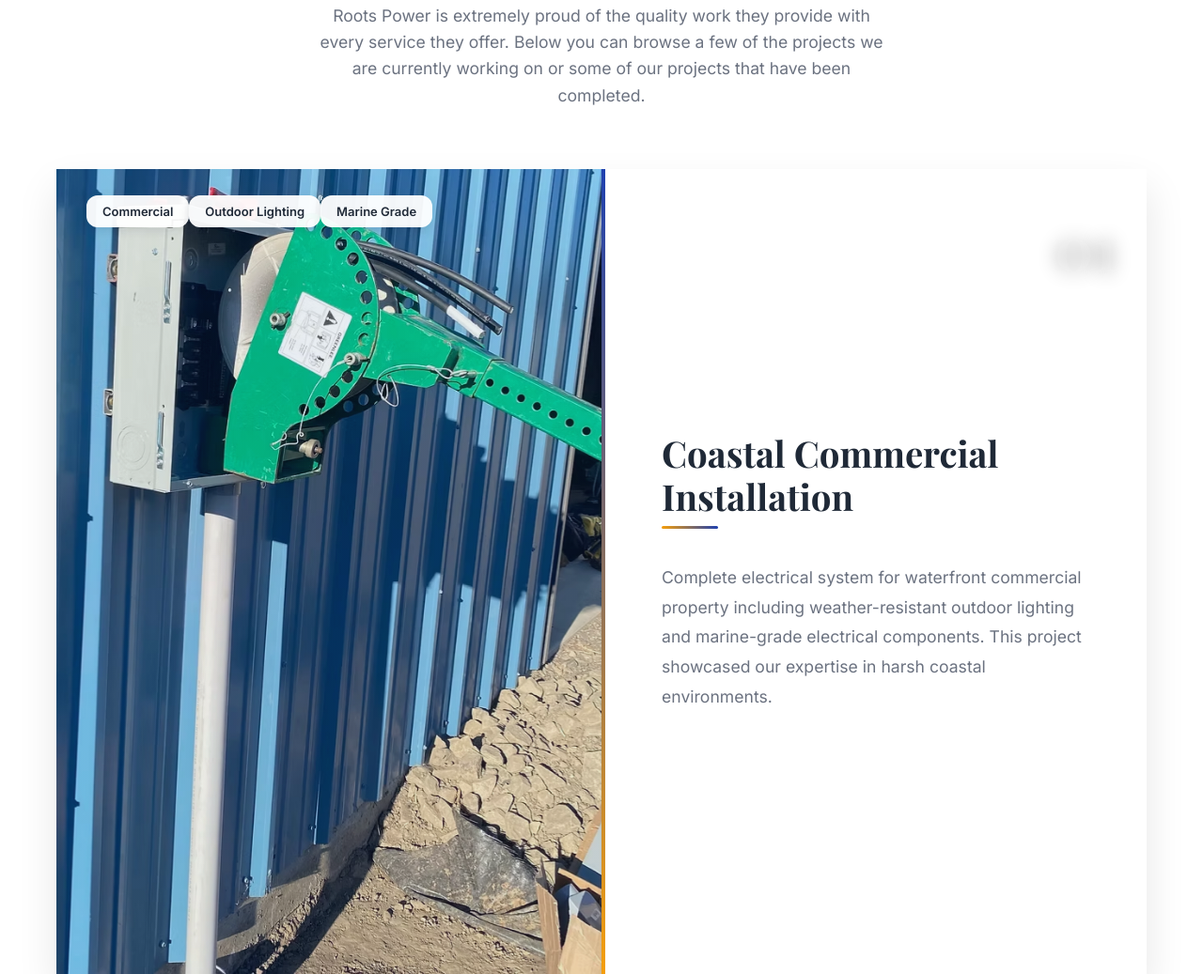
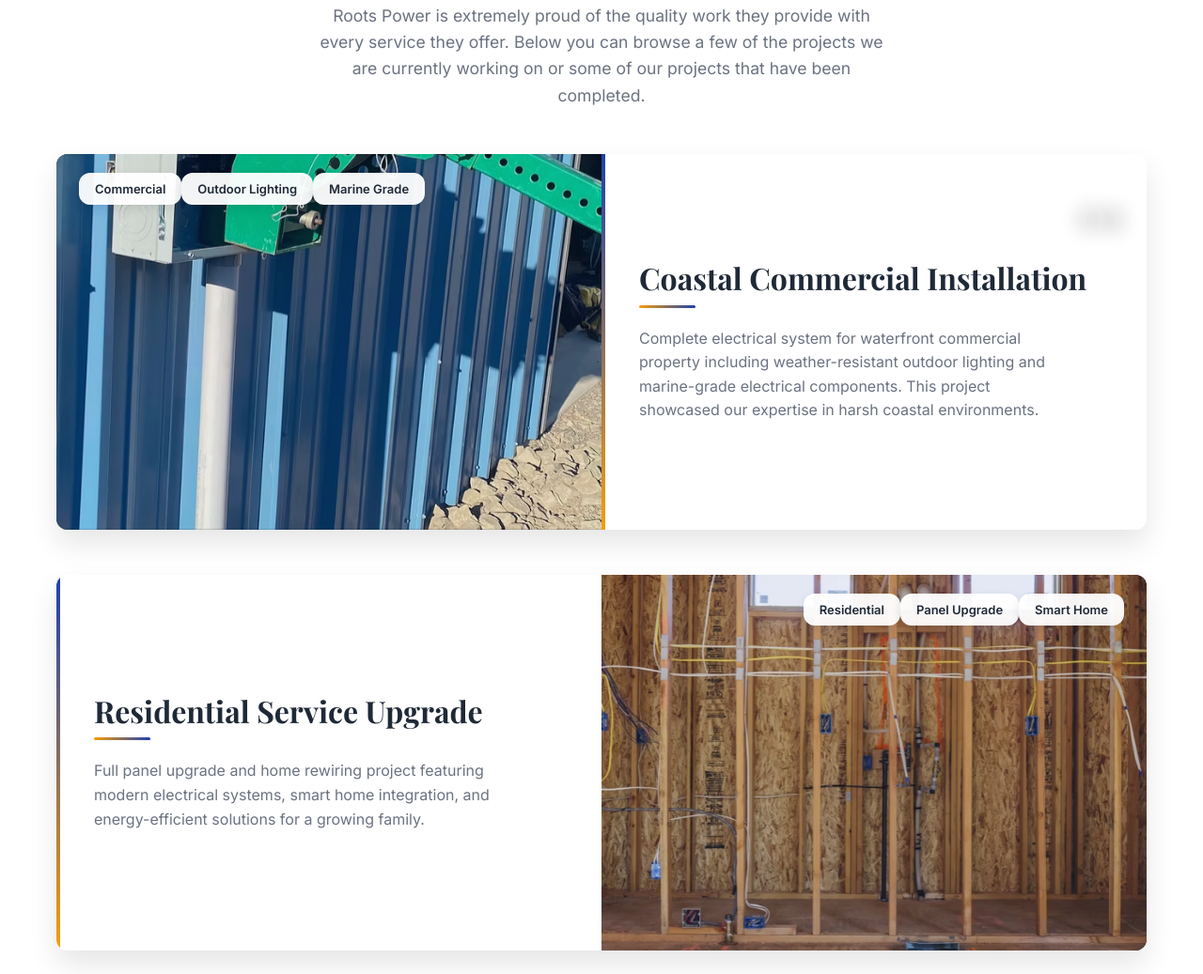
Before and after one commit to timothyjjcrow/roots-power-cms, a website: page index.html in a window 1280 px wide. Shown: the part 5896-6933 px from the top of the page at 94% size. Drawn offline with nearby package versions, Linux system fonts and the light colour scheme.

Commit message:
Optimize project card heights for better screen fit - reduced height from 500px to 400px with 50vh max, smaller padding and typography, added border radius, reduced spacing between cards

```diff
--- a/styles.css
+++ b/styles.css
@@ -774,20 +774,21 @@ img {
   display: flex;
   flex-direction: column;
   gap: 0;
-  margin-top: 64px;
+  margin-top: 48px;
 }
 
 .project-card {
   display: grid;
   grid-template-columns: 1fr 1fr;
-  min-height: 500px;
+  height: 400px;
+  max-height: 50vh;
   background: var(--bg-primary);
   overflow: hidden;
   position: relative;
   transition: all var(--transition-normal);
-  border-radius: 0;
-  margin-bottom: 80px;
-  box-shadow: 0 20px 40px rgba(0, 0, 0, 0.1);
+  border-radius: var(--radius-lg);
+  margin-bottom: 48px;
+  box-shadow: 0 15px 30px rgba(0, 0, 0, 0.1);
 }
 
 .project-card:last-child {
@@ -849,14 +850,14 @@ img {
 
 .project-overlay {
   position: absolute;
-  top: 32px;
-  left: 32px;
-  right: 32px;
+  top: 24px;
+  left: 24px;
+  right: 24px;
   z-index: 3;
   display: flex;
   justify-content: flex-start;
   flex-wrap: wrap;
-  gap: 12px;
+  gap: 10px;
 }
 
 .project-tags .tag {
@@ -881,7 +882,7 @@ img {
   display: flex;
   flex-direction: column;
   justify-content: center;
-  padding: 64px;
+  padding: 40px;
   background: var(--bg-primary);
   position: relative;
 }
@@ -907,9 +908,9 @@ img {
 
 .project-content h3 {
   font-family: var(--font-display);
-  font-size: clamp(1.8rem, 3vw, 2.5rem);
+  font-size: clamp(1.5rem, 2.5vw, 2rem);
   font-weight: 700;
-  margin-bottom: 24px;
+  margin-bottom: 16px;
   color: var(--text-primary);
   line-height: 1.2;
   position: relative;
@@ -937,10 +938,10 @@ img {
 
 .project-content p {
   color: var(--text-secondary);
-  line-height: 1.8;
-  font-size: 1.1rem;
-  margin-top: 24px;
-  max-width: 500px;
+  line-height: 1.6;
+  font-size: 1rem;
+  margin-top: 16px;
+  max-width: 450px;
 }
 
 /* Project number indicator */
@@ -948,11 +949,11 @@ img {
   content: counter(project-counter, decimal-leading-zero);
   counter-increment: project-counter;
   position: absolute;
-  top: 32px;
-  right: 32px;
+  top: 24px;
+  right: 24px;
   z-index: 4;
   font-family: var(--font-display);
-  font-size: 4rem;
+  font-size: 3rem;
   font-weight: 900;
   color: rgba(255, 255, 255, 0.1);
   text-shadow: 0 0 20px rgba(0, 0, 0, 0.3);
@@ -1423,8 +1424,9 @@ img {
 
   .project-card {
     grid-template-columns: 1fr;
-    min-height: auto;
-    margin-bottom: 48px;
+    height: auto;
+    max-height: none;
+    margin-bottom: 32px;
     box-shadow: var(--shadow-lg);
   }
 
@@ -1433,7 +1435,7 @@ img {
   }
 
   .project-content {
-    padding: 40px 24px;
+    padding: 32px 24px;
   }
 
   .project-content h3 {
@@ -1554,12 +1556,12 @@ img {
   }
 
   .project-card {
-    margin-bottom: 32px;
+    margin-bottom: 24px;
     box-shadow: var(--shadow-md);
   }
 
   .project-content {
-    padding: 32px 20px;
+    padding: 24px 20px;
   }
 
   .project-content h3 {
```
